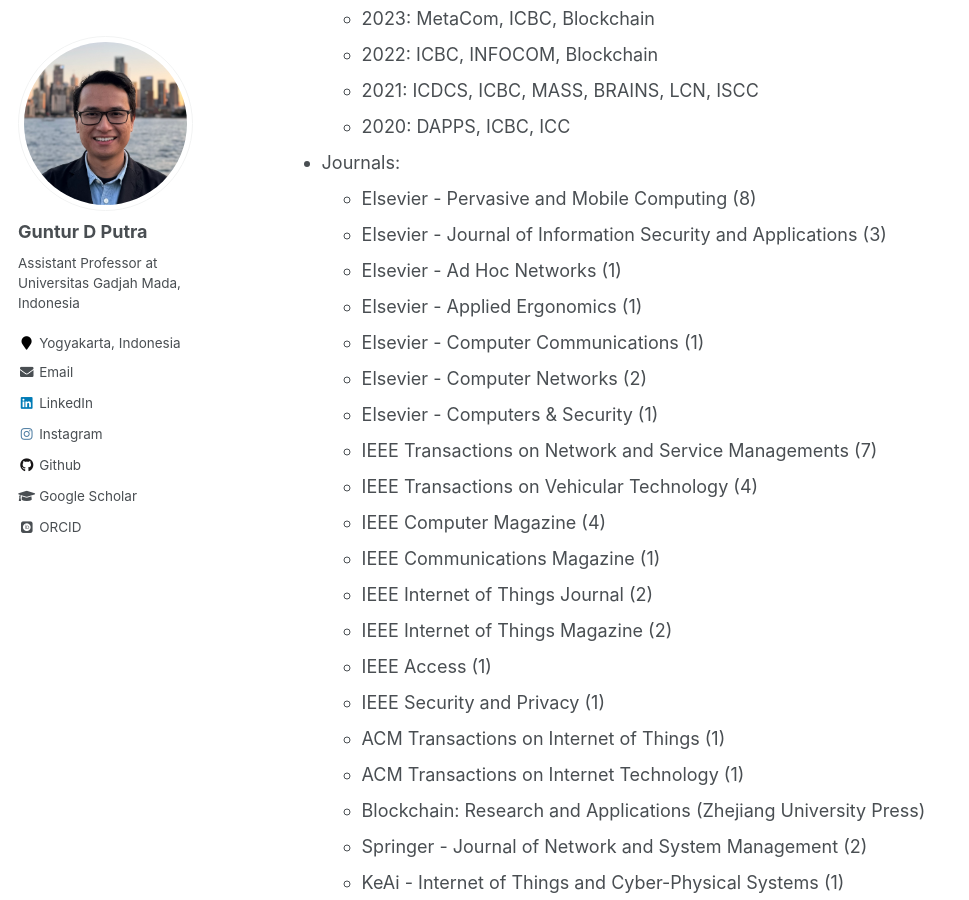
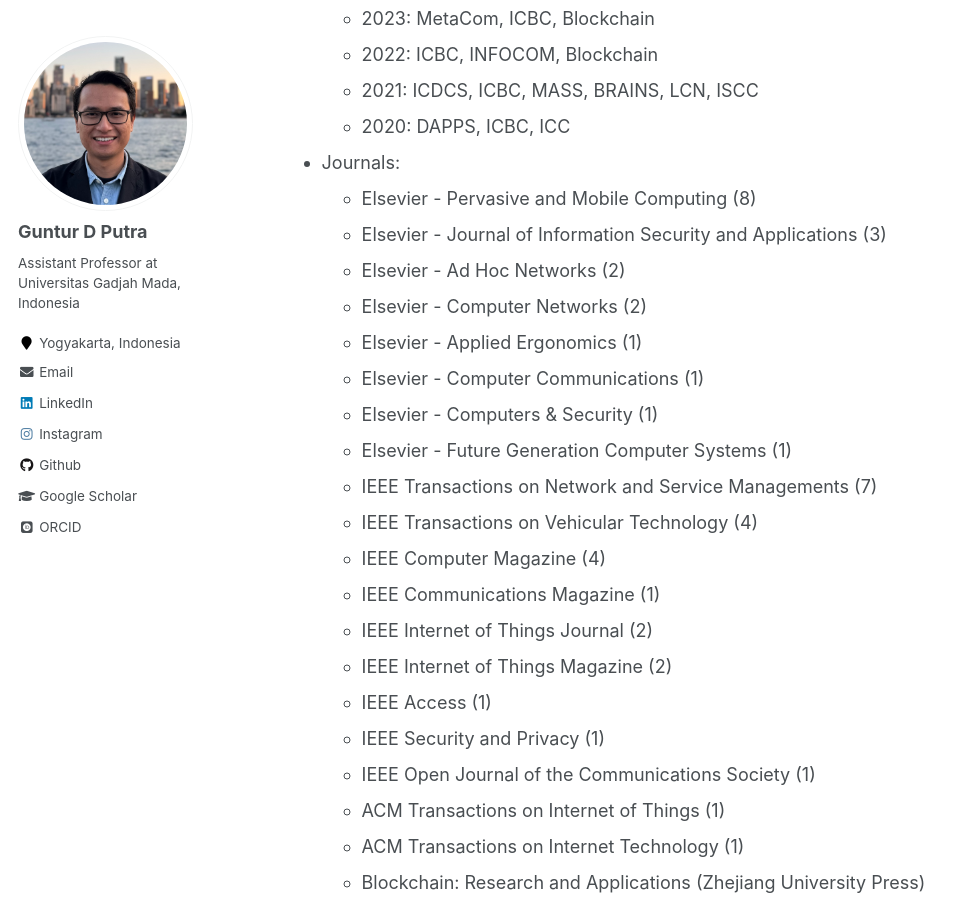
Before and after one commit to gdputra/gdputra.github.io, a Jekyll site: the page built from _pages/service.md, in a window 1280 px wide and 900 px high, scrolled down 687 px. Shown: the whole window, without its empty margins (0-969 px from the left). Built offline with Jekyll 4.4.1, drawn with Linux system fonts in a browser that asks for light colours; some web fonts are replaced.

Commit message:
Update journal entries in service.md

```diff
--- a/_pages/service.md
+++ b/_pages/service.md
@@ -30,11 +30,12 @@ Please refer to my [Web of Science Profile](https://www.webofscience.com/wos/aut
 - Journals:
   - Elsevier - Pervasive and Mobile Computing (8)
   - Elsevier - Journal of Information Security and Applications (3)
-  - Elsevier - Ad Hoc Networks (1)
+  - Elsevier - Ad Hoc Networks (2)
+  - Elsevier - Computer Networks (2)
   - Elsevier - Applied Ergonomics (1)
   - Elsevier - Computer Communications (1)
-  - Elsevier - Computer Networks (2)
   - Elsevier - Computers & Security (1)
+  - Elsevier - Future Generation Computer Systems (1)
   - IEEE Transactions on Network and Service Managements (7)
   - IEEE Transactions on Vehicular Technology (4)
   - IEEE Computer Magazine (4)
@@ -43,6 +44,7 @@ Please refer to my [Web of Science Profile](https://www.webofscience.com/wos/aut
   - IEEE Internet of Things Magazine (2)
   - IEEE Access (1)
   - IEEE Security and Privacy (1)
+  - IEEE Open Journal of the Communications Society (1)
   - ACM Transactions on Internet of Things (1)
   - ACM Transactions on Internet Technology (1)
   - Blockchain: Research and Applications (Zhejiang University Press)
```
